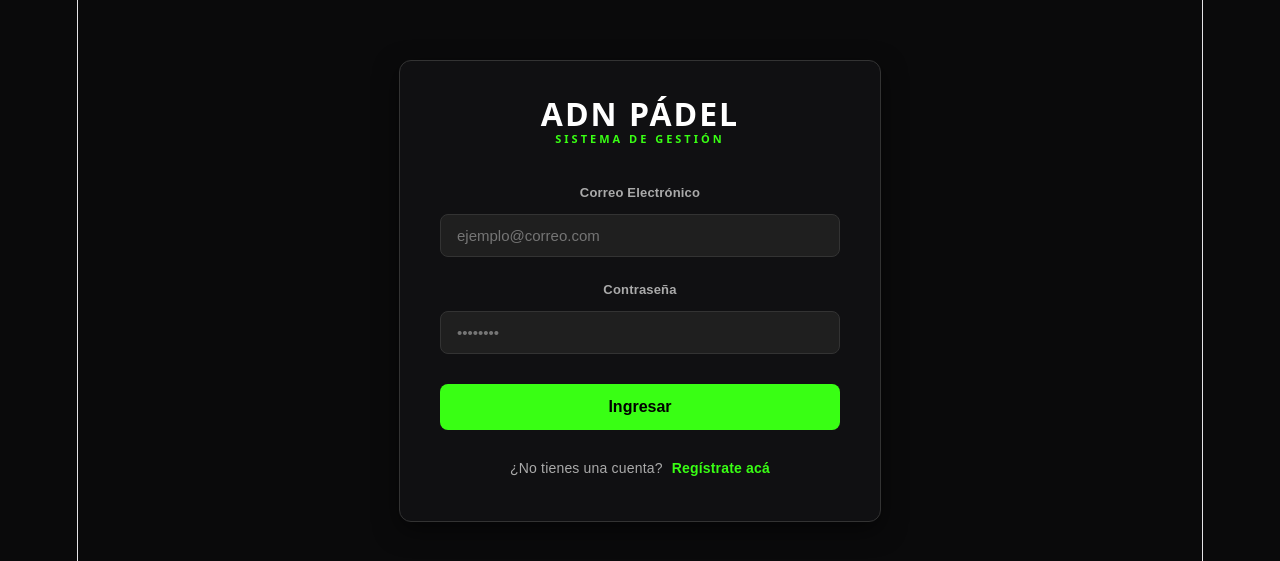
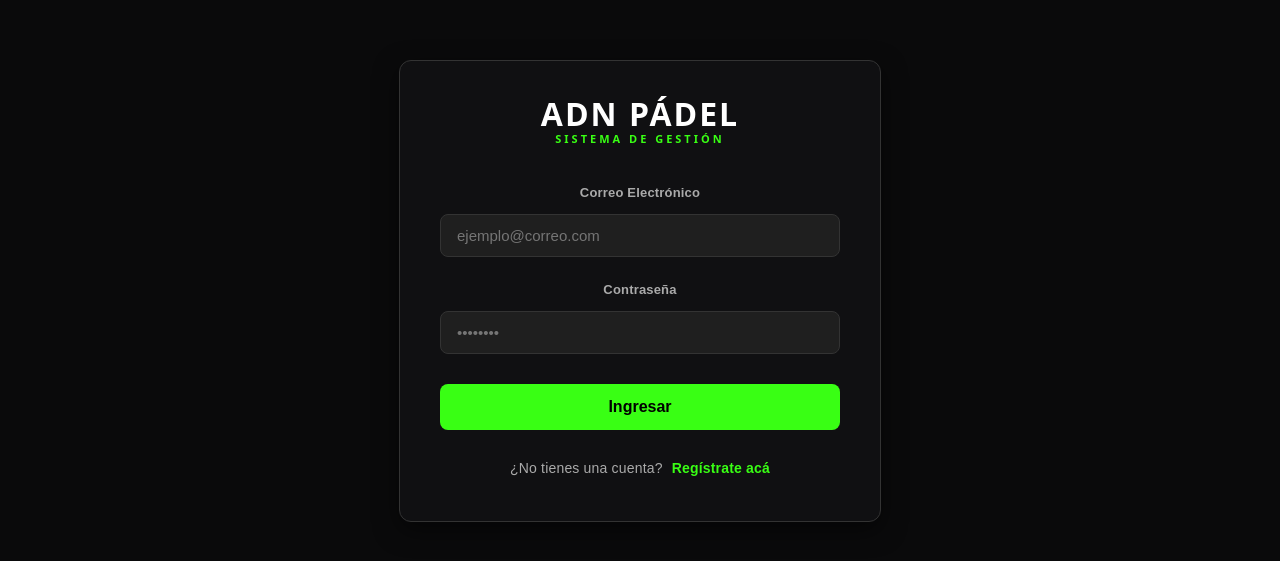
Before and after one commit to fbgawlik/padel-app-frontend, a React (Vite) app: page /login in a window 1280 px wide. Shown: the part 109-670 px from the top of the page. Built offline with nearby package versions, Linux system fonts and the light colour scheme; no server answers.

Commit message:
actualizamos login

```diff
--- a/src/index.css
+++ b/src/index.css
@@ -89,15 +89,16 @@ input[type="time"]::-webkit-inner-spin-button {
 
 /* AQUÍ SE APLICÓ EL CAMBIO */
 #root {
-  width: 100%;             /* Ocupa todo el ancho en pantallas chicas */
-  max-width: 1126px;       /* No se deforma ni se estira de más en monitores grandes */
-  margin: 0 auto;          /* Centra toda la aplicación en la pantalla */
+  width: 100%;
+  max-width: 1126px;
+  margin: 0 auto;
   text-align: center;
-  border-inline: 1px solid var(--border);
+  /* border-inline: 1px solid var(--border); */ /* 👈 Comenta o elimina esta línea */
   min-height: 100svh;
   display: flex;
   flex-direction: column;
   box-sizing: border-box;
+  overflow-x: hidden; /* 👈 Agrega esto para bloquear scroll lateral accidental */
 }
 
 h1,
```
